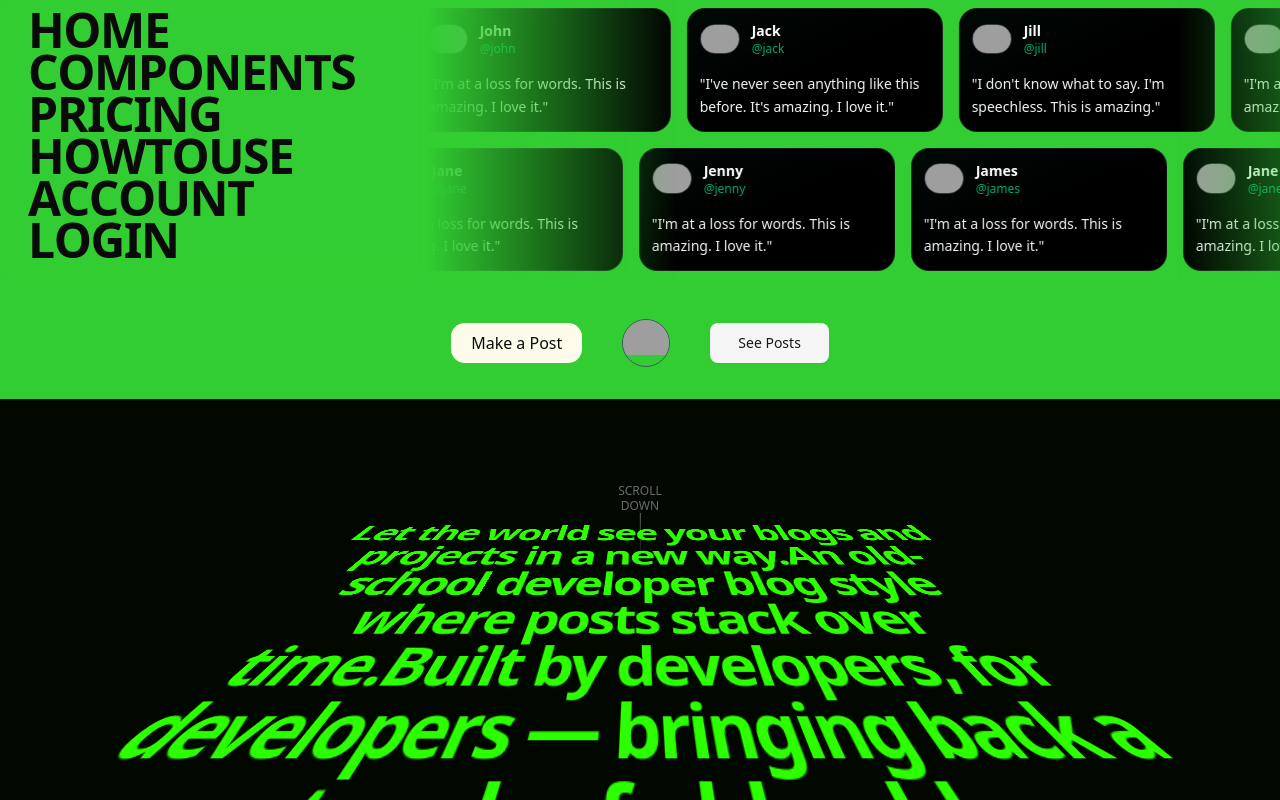
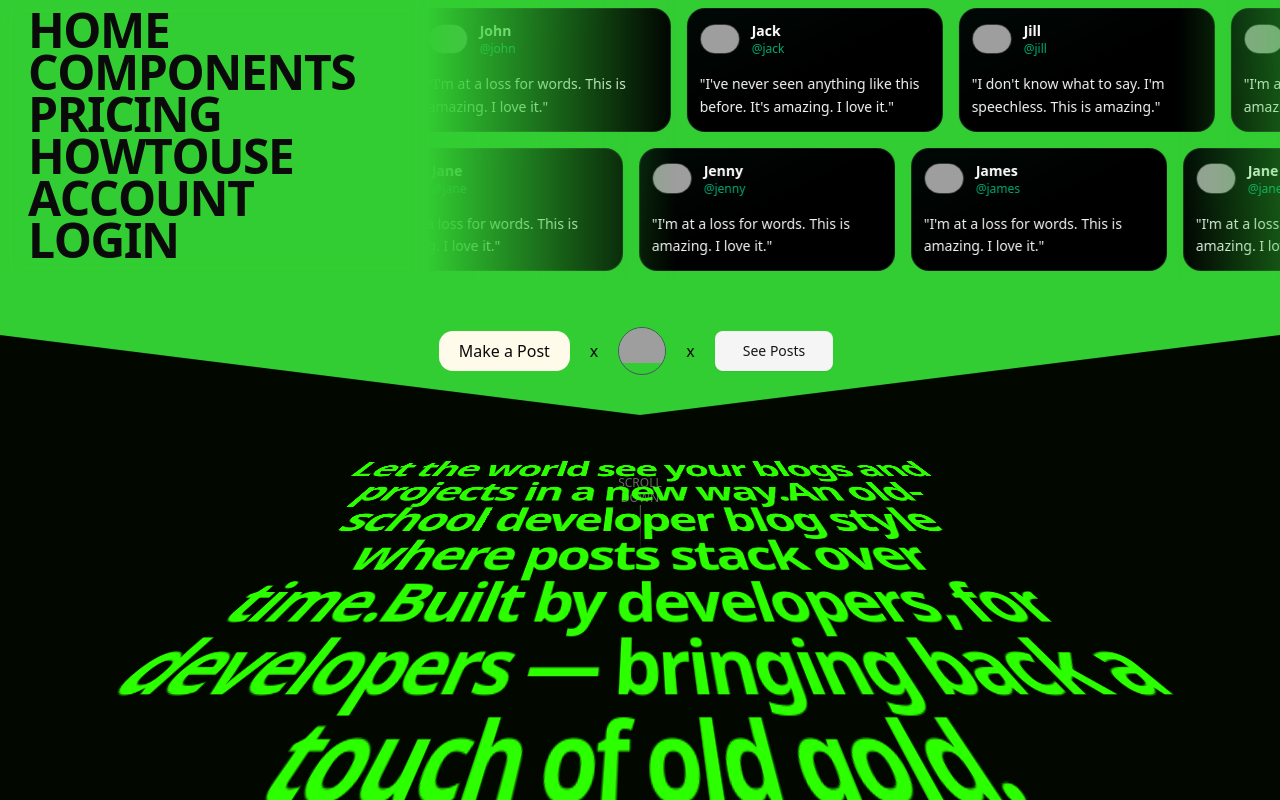
Before and after one commit to Halloloid/Dev-Blog-Post, a React (Vite) app in the folder Frontend/: page / in a window 1280 px wide. Shown: the top 800 px of the page. Built offline with nearby package versions, Linux system fonts and the light colour scheme; grey boxes are pictures that could not be loaded.

Commit message:
Addjusted Home

```diff
--- a/Frontend/src/components/ui/skiper-ui/skiper28.tsx
+++ b/Frontend/src/components/ui/skiper-ui/skiper28.tsx
@@ -23,9 +23,9 @@ const Skiper28 = () => {
     <ReactLenis root>
       <div
         ref={targetRef}
-        className="relative top-18 z-0 h-[350vh] w-screen bg-[#020800] text-black"
+        className="relative top-2 z-0 h-[350vh] w-screen bg-[#020800] text-black caret-top"
       >
-        <div className="absolute left-1/2 top-[3%] grid -translate-x-1/2 content-start justify-items-center gap-6 text-center text-white">
+        <div className="absolute left-1/2 top-[5%] grid -translate-x-1/2 content-start justify-items-center gap-6 text-center text-white">
           <span className="relative max-w-[12ch] text-xs uppercase leading-tight opacity-40 after:absolute after:left-1/2 after:top-full after:h-16 after:w-px after:bg-gradient-to-b after:from-white after:to-black after:content-['']">
             scroll down
           </span>
--- a/Frontend/src/index.css
+++ b/Frontend/src/index.css
@@ -140,3 +140,18 @@
     @apply bg-background text-foreground;
   }
 }
+
+/* Caret shape (^) */
+.caret-top {
+  clip-path: polygon(0% 0%, 50% 80px, 100% 0%, 100% 100%, 0% 100%);
+}
+
+/* Hide scrollbars */
+::-webkit-scrollbar {
+  display: none;
+}
+
+* {
+  -ms-overflow-style: none;
+  scrollbar-width: none;
+}
--- a/Frontend/src/pages/Home.tsx
+++ b/Frontend/src/pages/Home.tsx
@@ -16,12 +16,12 @@ const Home = () => {
           <MarqueeDemo/>
         </div>
       </div>
-    <div className="relative flex justify-center items-center gap-10 top-10 ">
+    <div className="relative flex justify-center items-center gap-5 top-12 mr-2">
     <FlipButton>
       <FlipButtonFront className="bg-amber-50 p-2 ps-5 pe-5 rounded-xl">Make a Post</FlipButtonFront>
       <FlipButtonBack>Make a Post</FlipButtonBack>
     </FlipButton>
-    <RadixHoverCardDemo></RadixHoverCardDemo>
+    x<RadixHoverCardDemo/>x
     <LiquidButton className="w-max p-5 ps-7 pe-7">See Posts</LiquidButton>
     </div>
     <Skiper28/>
```
